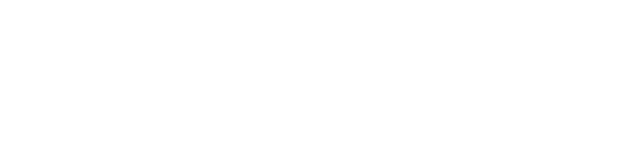
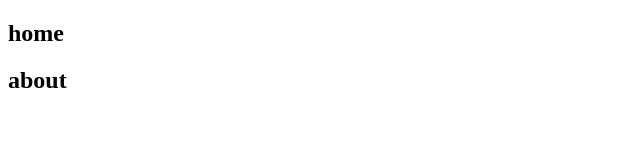
Before and after one commit to maryambahy333/example-2, a plain HTML site: page index.html in a window 1280 px wide. Shown: the whole page, without its empty margins (0-640 px from the left). Drawn offline with Linux system fonts and the light colour scheme.

Commit message:
first commit

```diff
--- a/index.html
+++ b/index.html
@@ -4,6 +4,10 @@
     <meta charset="UTF-8">
     <meta name="viewport" content="width=device-width, initial-scale=1.0">
     <title>Document</title>
+    <nav>
+        <h1>home</h1>
+        <h2>about</h2>
+    </nav>
 </head>
 <body>
 
```
